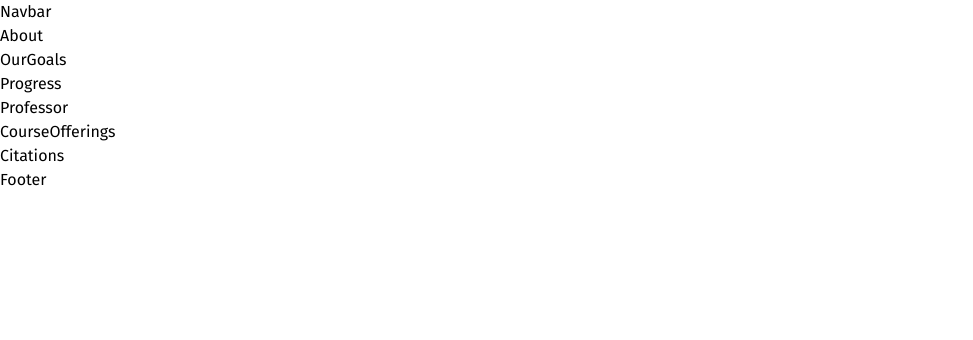
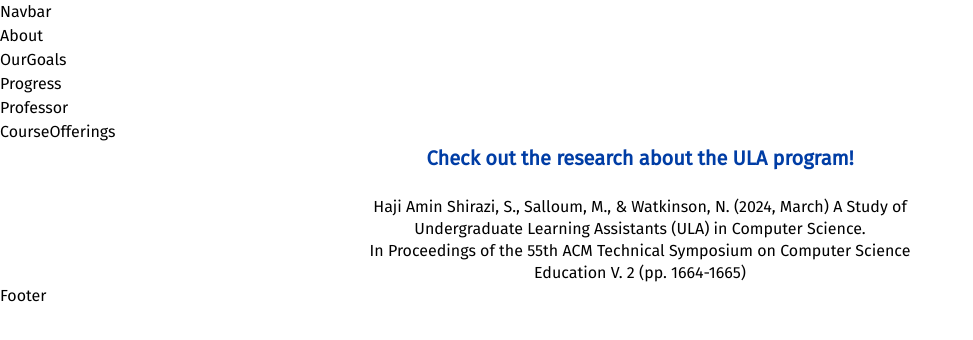
Before and after one commit to acm-ucr/cse-ula, a Next.js app: page /about in a window 1280 px wide. Shown: the top 340 px of the page, without its empty margins (0-973 px from the left). Built offline with nearby package versions, Linux system fonts and the light colour scheme.

Commit message:
Citations Section

```diff
--- a/src/components/about/Citations.tsx
+++ b/src/components/about/Citations.tsx
@@ -1,4 +1,30 @@
 const Citations = () => {
-  return <div className="">Citations</div>;
+  return (
+    <div className="flex w-full items-center justify-center bg-white px-4">
+      <div className="w-1/2 max-w-xl text-center text-black">
+        <h2 className="text-xl font-bold">
+          <a
+            href="https://dl.acm.org/doi/abs/10.1145/3626253.3635630"
+            target="_blank"
+            rel="noopener noreferrer"
+            className="text-ula-blue-primary hover:underline"
+          >
+            Check out the research about the ULA program!
+          </a>
+        </h2>
+        <br></br>
+        <div>
+          <p className="leading-snug">
+            Haji Amin Shirazi, S., Salloum, M., & Watkinson, N. (2024, March) A
+            Study of Undergraduate Learning Assistants (ULA) in Computer
+            Science.
+            <br></br>
+            In Proceedings of the 55th ACM Technical Symposium on Computer
+            Science Education V. 2 (pp. 1664-1665)
+          </p>
+        </div>
+      </div>
+    </div>
+  );
 };
 export default Citations;
```
